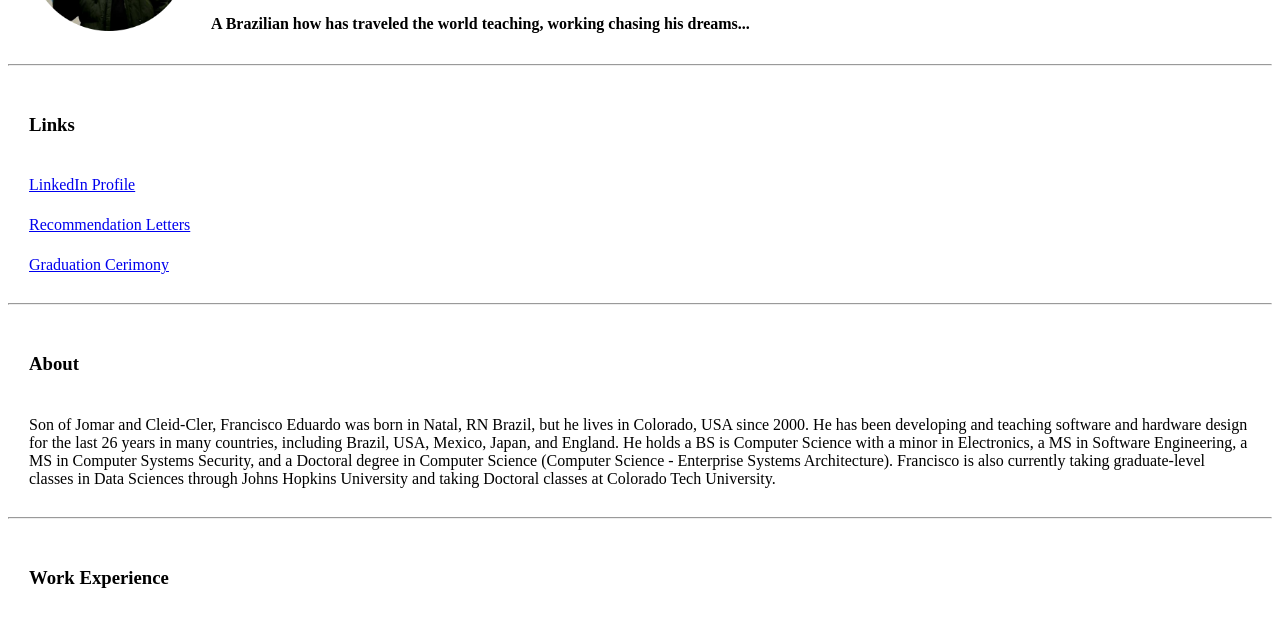
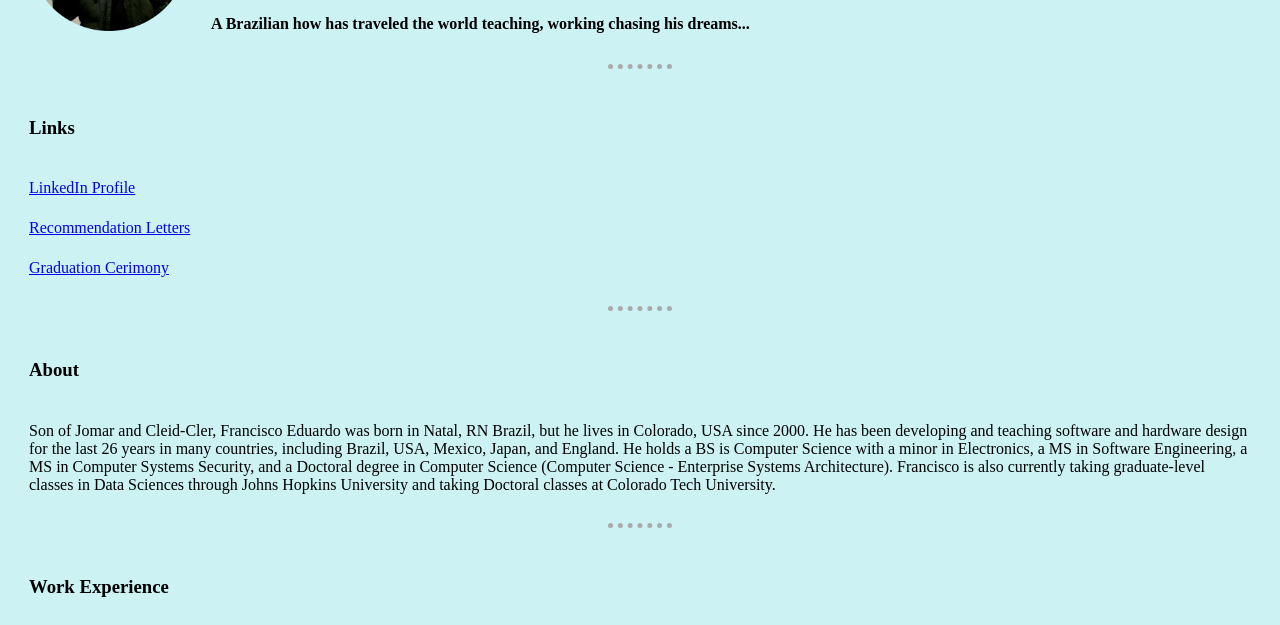
Before and after one commit to feastudent/fullstackweb, a plain HTML site: page index.html in a window 1280 px wide. Shown: the part 158-783 px from the top of the page. Drawn offline with Linux system fonts and the light colour scheme.

Commit message:
Add files via upload

```diff
--- a/index.html
+++ b/index.html
@@ -3,8 +3,10 @@
   <head>
     <meta charset="utf-8">
     <title>Francisco Eduardo personal website.</title>
+    <link rel="stylesheet" href="styles.css" />
+    <link rel="icon" href="favicon.ico" />
   </head>
-  <body>
+  <body >
     <table cellspacing="20">
       <tr>
         <td><img src="me.png" height="160px" width="160px" alt="Francisco Eduardo M. C. Alves photo"></td>
--- /dev/null
+++ b/styles.css
@@ -0,0 +1,12 @@
+body {
+  background-color: #ccf2f4
+}
+
+hr{
+  background-color:  #ccf2f4;
+  width: 5%;
+  border-style: none;
+  border-top-style: dotted;
+  border-color: #AAAAAA;
+  border-width:5px;
+}
```
Also changed, not shown: favicon.ico (added).
